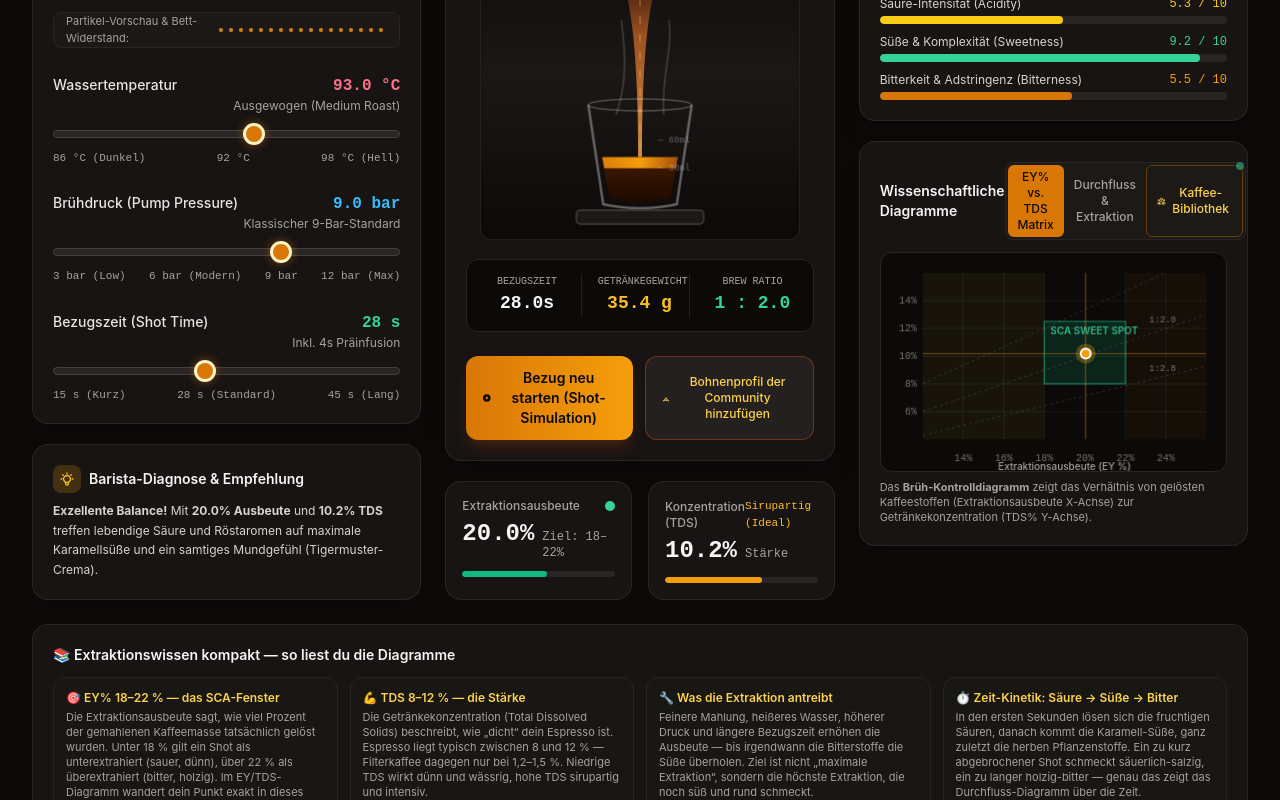
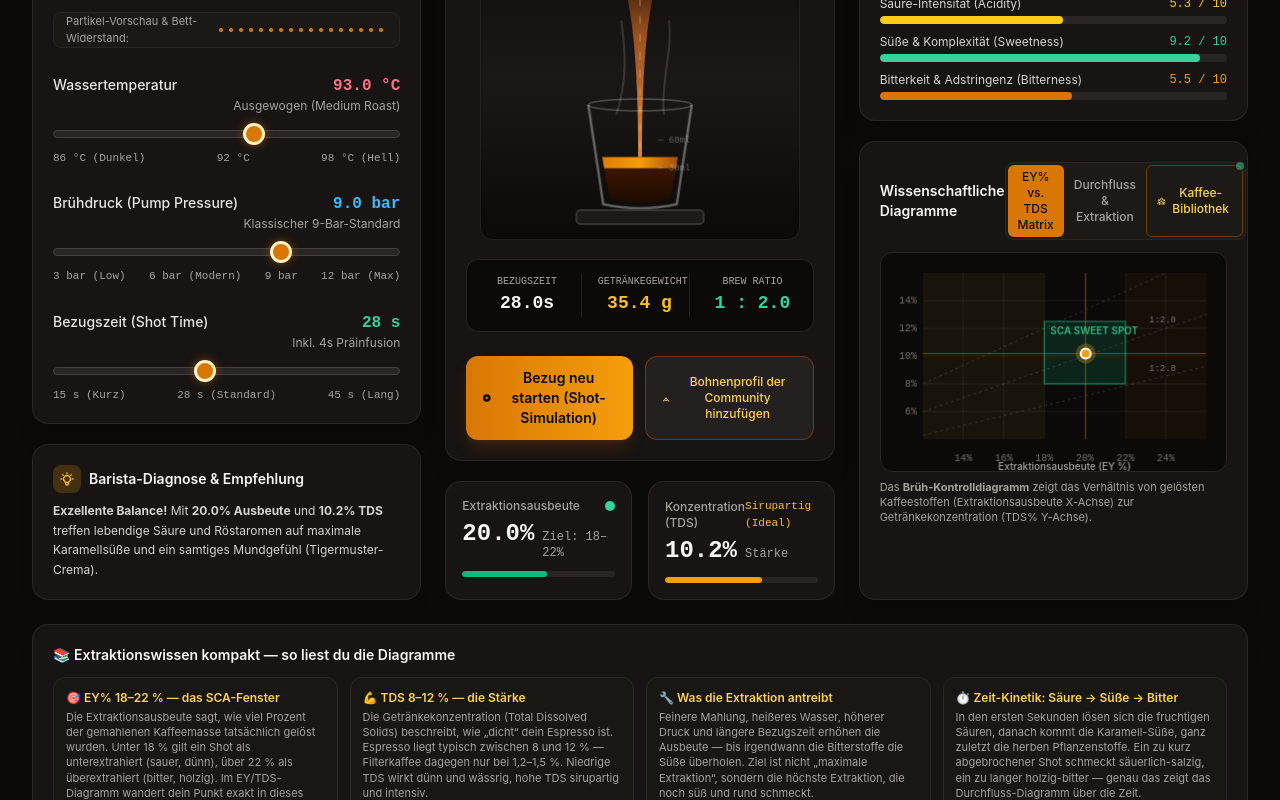
Before and after one commit to ethanhunt1981/espresso-lab, a website: page index.html in a window 1280 px wide. Shown: the part 448-1248 px from the top of the page. Drawn offline with nearby package versions, Linux system fonts and the light colour scheme.

Commit message:
Letzter Spalten-Leerraum: Charts-Panel waechst mit (flex-1), sodass auch die rechte Spalte bis zum Band reicht

```diff
--- a/index.html
+++ b/index.html
@@ -441,7 +441,7 @@
                 </div>
 
                 <!-- 2. Interactive Charts (Tabs: Brewing Control Chart & Flow Profile) -->
-                <div class="glass-panel rounded-2xl p-5 shadow-xl flex flex-col" id="chartsPanel">
+                <div class="glass-panel rounded-2xl p-5 shadow-xl flex flex-col flex-1" id="chartsPanel">
                     <div class="flex items-center justify-between mb-3">
                         <h2 id="chartPanelTitle" class="text-sm font-semibold text-stone-100">Wissenschaftliche Diagramme</h2>
                         <div class="inline-flex rounded-lg bg-stone-900 p-0.5 border border-stone-800">
```
